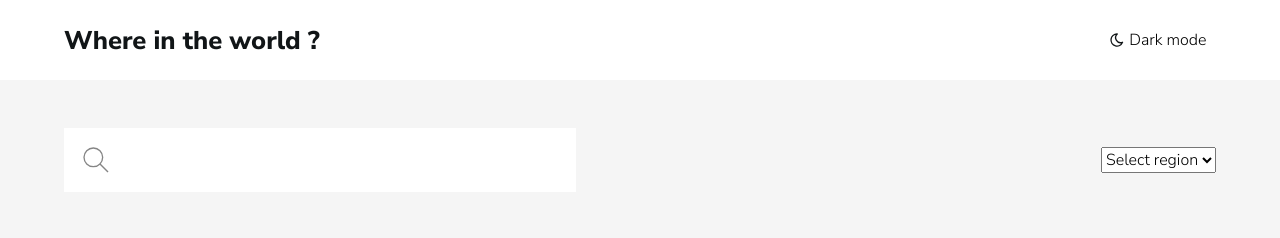
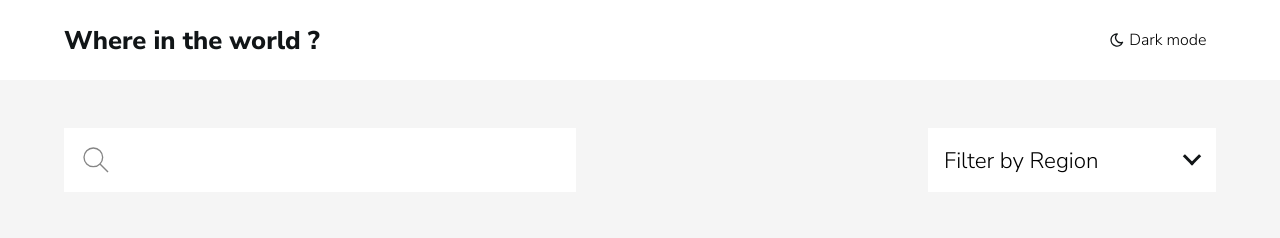
Before and after one commit to alvaromd99/countries-info, a React (Vite) app: page / in a window 1280 px wide. Shown: the top 238 px of the page. Built offline with nearby package versions, Linux system fonts and the light colour scheme.

Commit message:
make dropdown css

```diff
--- a/src/components/controls/SelectInput.css
+++ b/src/components/controls/SelectInput.css
@@ -1,3 +1,63 @@
 .select-cont {
-	all: unset;
+	width: 18rem;
+	height: 4rem;
+	background-color: var(--white);
+	position: relative;
+	font-size: 1.4rem;
 }
+
+.select-btn {
+	width: 100%;
+	height: 100%;
+	display: flex;
+	align-items: center;
+	padding-left: 1rem;
+	cursor: pointer;
+}
+
+.select-dropdown {
+	background-color: var(--white);
+	display: flex;
+	flex-direction: column;
+	margin-top: 0.4rem;
+	padding-left: 1rem;
+	cursor: pointer;
+	opacity: 0;
+	pointer-events: none;
+	transition: all 0.4s ease;
+}
+
+.select-dropdown.active {
+	opacity: 1;
+	pointer-events: all;
+}
+
+.option {
+	height: 4rem;
+	display: flex;
+	align-items: center;
+	margin-top: 0.4rem;
+}
+
+.custom-arrow {
+	width: 3rem;
+	height: 100%;
+	position: absolute;
+	top: 0;
+	right: 0;
+	pointer-events: none;
+}
+
+.custom-arrow::before {
+	content: '';
+	display: block;
+	width: 0.8rem;
+	height: 0.8rem;
+	border: 3px solid var(--veryDarkblue);
+	border-left: 0;
+	border-top: 0;
+	position: relative;
+	top: 50%;
+	left: 50%;
+	transform: translateX(-50%) translateY(-80%) rotate(45deg);
+}
--- a/src/components/controls/SelectInput.tsx
+++ b/src/components/controls/SelectInput.tsx
@@ -1,15 +1,29 @@
 import './SelectInput.css'
+import { REGIONS_ARRAY as regions } from '../../constants/constants'
+import { useState } from 'react'
 
 export default function SelectInput() {
+	const [isSelectActive, setIsSelectActive] = useState(false)
+
+	const toggleActive = () => {
+		setIsSelectActive(!isSelectActive)
+	}
+
 	return (
 		<div className='select-cont'>
-			<select name='region-select' id='region'>
-				<option value=''>Select region</option>
-				<option value=''>b</option>
-				<option value=''>c</option>
-				<option value=''>d</option>
-				<option value=''>e</option>
-			</select>
+			<div className='select-btn' onClick={toggleActive}>
+				Filter by Region
+			</div>
+			<span
+				className={`custom-arrow${isSelectActive ? ' up' : ' down'}`}></span>
+
+			<div className={`select-dropdown${isSelectActive ? ' active' : ''}`}>
+				{regions.map((region, index) => (
+					<div className='option' key={index}>
+						{region}
+					</div>
+				))}
+			</div>
 		</div>
 	)
 }
--- a/src/components/controls/TextInput.css
+++ b/src/components/controls/TextInput.css
@@ -17,5 +17,5 @@
 	all: unset;
 	width: 27rem;
 	height: 2rem;
-	font-size: 2rem;
+	font-size: 1.4rem;
 }
--- /dev/null
+++ b/src/constants/constants.ts
@@ -0,0 +1 @@
+export const REGIONS_ARRAY = ['Africa', 'America', 'Asia', 'Europe', 'Oceania']
```
